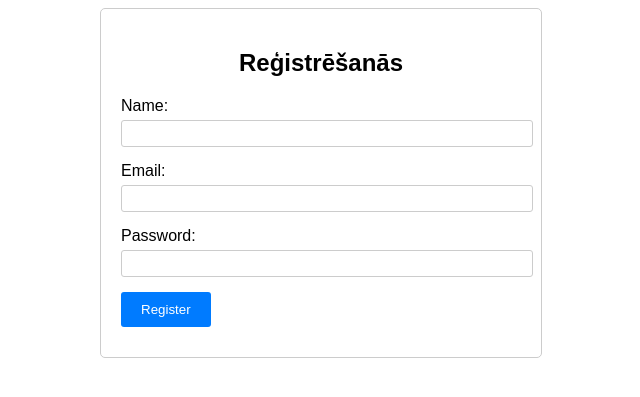
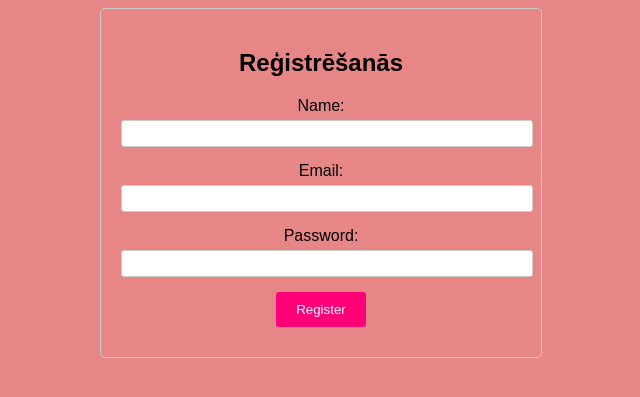
Before and after one commit to EgilsKrainis/amatiii, a PHP site: page /project/amatii/createuser.html in a window 1280 px wide. Shown: the top 397 px of the page, without its empty margins (319-959 px from the left). Run offline with PHP 8.4, Linux system fonts and the light colour scheme.

Commit message:
Registresanas

```diff
--- a/amatii/createuser.css
+++ b/amatii/createuser.css
@@ -1,5 +1,6 @@
 body {
     font-family: Arial, sans-serif;
+    background-color: #e78686;
 }
 
 .container {
@@ -16,6 +17,7 @@ body {
 
 .form-group {
     margin: 10px 0;
+    text-align: center;
 }
 
 .form-group label {
@@ -31,7 +33,7 @@ body {
 }
 
 .form-group button {
-    background-color: #007bff;
+    background-color: #ff0077;
     color: #fff;
     padding: 10px 20px;
     border: none;
--- a/createuser.html
+++ b/createuser.html
@@ -23,7 +23,7 @@
                 <input type="password" id="password" name="password" required>
             </div>
             <div class="form-group">
-                <button type="submit" name="savedata">Register</button>
+                <button type="submit" name="savedata">Reģistrēties</button>
             </div>
         </form>
     </div>
```
